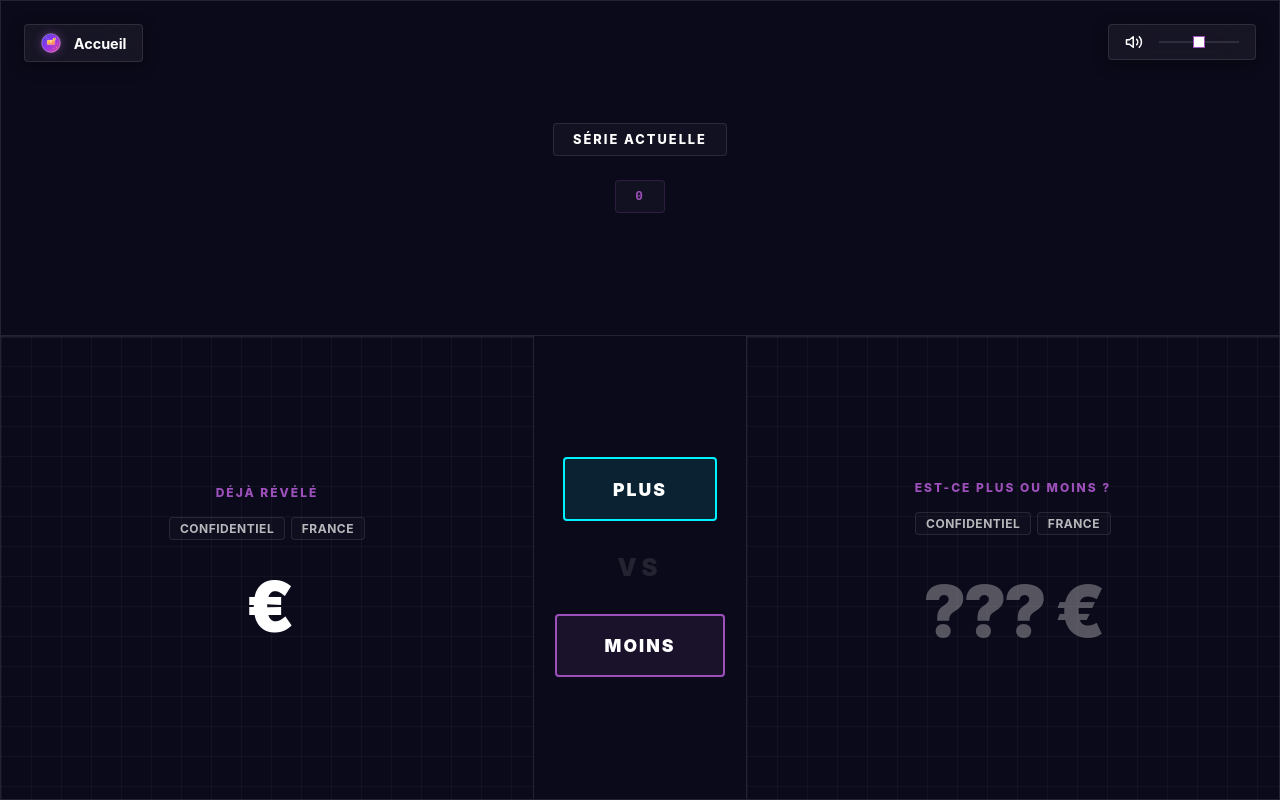
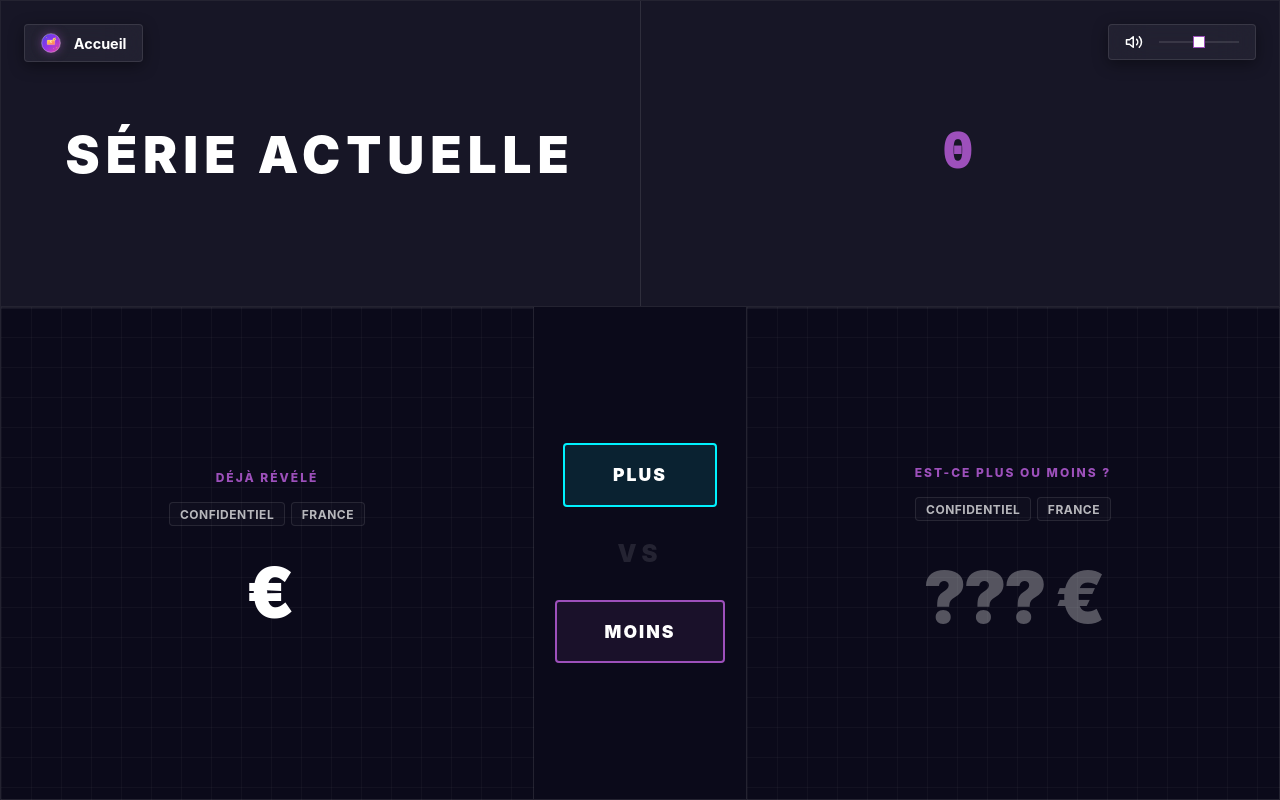
Before and after one commit to julianlebouc/SalaryGuessr, a React (Create React App) app in the folder frontend/: page /highlow in a window 1280 px wide. Built offline with nearby package versions, Linux system fonts and the light colour scheme; no server answers.

Commit message:
Continued implementing clean brutlaist layout

```diff
--- a/frontend/src/index.css
+++ b/frontend/src/index.css
@@ -142,6 +142,10 @@ button {
   background: var(--bg-midnight);
 }
 
+.no-padding {
+  padding: 0 !important;
+}
+
 .tile {
   position: relative;
   border-right: 1px solid var(--glass-border);
@@ -178,23 +182,55 @@ button {
 }
 
 /* Utility for tile spanning */
-.span-1 { grid-column: span 1; }
-.span-2 { grid-column: span 2; }
-.span-3 { grid-column: span 3; }
-.span-4 { grid-column: span 4; }
-.span-5 { grid-column: span 5; }
-.span-6 { grid-column: span 6; }
-.span-8 { grid-column: span 8; }
-.span-9 { grid-column: span 9; }
-.span-12 { grid-column: span 12; }
+.span-1 {
+  grid-column: span 1;
+}
 
-.row-span-2 { grid-row: span 2; }
-.row-span-3 { grid-row: span 3; }
+.span-2 {
+  grid-column: span 2;
+}
+
+.span-3 {
+  grid-column: span 3;
+}
+
+.span-4 {
+  grid-column: span 4;
+}
+
+.span-5 {
+  grid-column: span 5;
+}
+
+.span-6 {
+  grid-column: span 6;
+}
+
+.span-8 {
+  grid-column: span 8;
+}
+
+.span-9 {
+  grid-column: span 9;
+}
+
+.span-12 {
+  grid-column: span 12;
+}
+
+.row-span-2 {
+  grid-row: span 2;
+}
+
+.row-span-3 {
+  grid-row: span 3;
+}
 
 @media (max-width: 820px) {
   .tile-grid {
     grid-template-columns: 1fr;
   }
+
   .tile {
     grid-column: span 1 !important;
     grid-row: span 1 !important;
--- a/frontend/src/pages/BattleRoyale.jsx
+++ b/frontend/src/pages/BattleRoyale.jsx
@@ -417,7 +417,7 @@ export default function BattleRoyale() {
     return (
       <div className="tile-grid">
         <div className="tile span-12">
-          <div className="tile-content br-top-bar">
+          <div className="tile-content br-top-bar no-padding">
             <div className="br-round-badge">MANCHE {round}</div>
             <div className="br-timer-badge urgent"><span className="br-timer-big">{timer}</span>s</div>
             <div className="br-alive-badge">{aliveCount} VIVANTS</div>
--- a/frontend/src/pages/GamePage.jsx
+++ b/frontend/src/pages/GamePage.jsx
@@ -270,16 +270,19 @@ export default function GamePage() {
         {page === "playing" && (
           <div className="tile-grid">
             <div className="tile span-12">
-              <div className="tile-content gp-game-header">
+              <div className="tile-content gp-game-header no-padding">
                 <div className="gp-round-badge">MANCHE {round + 1} / {maxRounds}</div>
                 <div className="gp-score-badge">{score.toFixed(0)} PTS</div>
-                <div className="gp-progress-bar" style={{ flexGrow: 1 }}>
-                  <motion.div
-                    className="gp-progress-fill"
-                    initial={{ width: 0 }}
-                    animate={{ width: `${((round) / maxRounds) * 100}%` }}
-                  />
-                </div>
+              </div>
+            </div>
+
+            <div className="tile span-12 no-padding" style={{ height: '4px' }}>
+              <div className="gp-progress-bar">
+                <motion.div
+                  className="gp-progress-fill"
+                  initial={{ width: 0 }}
+                  animate={{ width: `${((round) / maxRounds) * 100}%` }}
+                />
               </div>
             </div>
 
--- a/frontend/src/pages/HighLowGame.jsx
+++ b/frontend/src/pages/HighLowGame.jsx
@@ -145,7 +145,7 @@ export default function HighLowGame() {
         ) : (
           <>
             <div className="tile span-12">
-              <div className="tile-content hl-game-header">
+              <div className="tile-content hl-game-header no-padding">
                 <div className="gp-round-badge">SÉRIE ACTUELLE</div>
                 <div className="gp-score-badge">{score}</div>
               </div>
--- a/frontend/src/styles/BattleRoyale.css
+++ b/frontend/src/styles/BattleRoyale.css
@@ -1,5 +1,4 @@
-.br-page {
-}
+.br-page {}
 
 /* Setup View */
 .br-setup-view {
@@ -216,25 +215,50 @@
 }
 
 .br-top-bar {
-  display: flex;
-  justify-content: center;
+  display: flex !important;
+  flex-direction: row !important;
+  justify-content: stretch;
   align-items: center;
-  gap: 1.5rem;
+  gap: 0;
   height: 100%;
+  width: 100%;
+  flex-wrap: nowrap;
+}
+
+.br-top-bar > div {
+  border-right: 1px solid var(--glass-border);
+}
+
+.br-top-bar > div:last-child {
+  border-right: none;
 }
 
 .br-timer-badge,
 .br-round-badge,
 .br-alive-badge {
-  font-weight: 850;
-  padding: 0.5rem 1.2rem;
-  background: rgba(255, 255, 255, 0.02);
-  border-radius: var(--ui-radius);
-  font-size: 0.75rem;
-  border: 1px solid rgba(255, 255, 255, 0.1);
+  flex: 1;
+  font-weight: 950;
+  padding: clamp(0.5rem, 2vw, 2rem);
+  background: rgba(255, 255, 255, 0.04);
+  font-size: clamp(0.8rem, 3.5vw, 3.5rem);
+  border-right: 1px solid var(--glass-border);
   white-space: nowrap;
-  letter-spacing: 1px;
+  letter-spacing: clamp(1px, 1vw, 6px);
   text-transform: uppercase;
+  display: flex;
+  align-items: center;
+  justify-content: center;
+  height: 100%;
+}
+@media (max-width: 640px) {
+  .br-timer-badge, .br-round-badge, .br-alive-badge {
+    letter-spacing: 1px;
+    padding: 0.5rem;
+  }
+}
+
+.br-alive-badge {
+  border-right: none;
 }
 
 .br-timer-badge.urgent {
@@ -245,9 +269,9 @@
 
 .br-timer-big {
   font-family: var(--font-mono);
-  font-size: 1.4rem;
+  font-size: clamp(1.2rem, 6vw, 6rem);
   font-weight: 950;
-  margin-right: 2px;
+  margin-right: clamp(2px, 1vw, 15px);
 }
 
 /* Round Summary Boxes */
--- a/frontend/src/styles/GamePage.css
+++ b/frontend/src/styles/GamePage.css
@@ -85,39 +85,47 @@
 }
 
 .gp-game-header {
-  display: flex;
-  align-items: center;
-  gap: 1.5rem;
+  display: flex !important;
+  flex-direction: row !important;
+  align-items: stretch;
+  gap: 0;
   height: 100%;
+  width: 100%;
 }
 
 @media (max-width: 640px) {
   .gp-game-header {
-    grid-template-columns: 1fr 1fr;
-    gap: 0.5rem;
-    margin-bottom: 1rem;
-  }
-
-  .gp-progress-bar {
-    grid-column: span 2;
+    flex-direction: row;
+    gap: 0;
   }
 }
 
 .gp-round-badge,
 .gp-score-badge {
-  font-weight: 850;
-  font-size: 0.8rem;
-  letter-spacing: 2px;
-  background: rgba(255, 255, 255, 0.03);
-  padding: 0.5rem 1.2rem;
-  border-radius: var(--ui-radius);
-  border: 1px solid rgba(255, 255, 255, 0.1);
+  flex: 1;
+  font-weight: 950;
+  font-size: clamp(0.9rem, 4vw, 3.5rem);
+  padding: clamp(0.5rem, 2vw, 2rem);
+  background: rgba(255, 255, 255, 0.05);
+  border-right: 1px solid var(--glass-border);
+  letter-spacing: clamp(1px, 1vw, 6px);
   text-transform: uppercase;
+  white-space: nowrap;
+  display: flex;
+  align-items: center;
+  justify-content: center;
+  height: 100%;
+}
+@media (max-width: 640px) {
+  .gp-round-badge, .gp-score-badge {
+    letter-spacing: 1px;
+    padding: 0.5rem;
+  }
 }
 
 .gp-score-badge {
   color: var(--primary-purple);
-  border: 1px solid rgba(157, 80, 187, 0.2);
+  border-right: none;
 }
 
 .gp-progress-bar {
@@ -448,6 +456,17 @@
   position: relative;
 }
 
+.br-top-bar, .gp-game-header {
+  display: flex !important;
+  flex-direction: row !important;
+  justify-content: stretch;
+  align-items: center;
+  gap: 0;
+  height: 100%;
+  width: 100%;
+  flex-wrap: nowrap;
+}
+
 .gp-chart-header {
   display: flex;
   justify-content: space-between;
--- a/frontend/src/styles/HighLowGame.css
+++ b/frontend/src/styles/HighLowGame.css
@@ -6,11 +6,12 @@
 }
 
 .hl-game-header {
-  display: flex;
-  justify-content: center;
-  align-items: center;
-  gap: 1.5rem;
+  display: flex !important;
+  flex-direction: row !important;
+  align-items: stretch;
+  gap: 0;
   height: 100%;
+  width: 100%;
 }
 
 /* Grid handled by tile-grid */
--- a/frontend/src/styles/HomePage.css
+++ b/frontend/src/styles/HomePage.css
@@ -42,6 +42,8 @@
   height: 120px;
   filter: drop-shadow(0 0 20px var(--primary-purple-glow));
 }
+
+
 
 @media (max-width: 968px) {
   .hp-title-wrap {
@@ -97,6 +99,11 @@
 .hp-actions {
   display: flex;
   gap: 1.5rem;
+  width: 100%;
+}
+
+.hp-actions > button {
+  flex: 1;
 }
 
 @media (max-width: 968px) {
```
